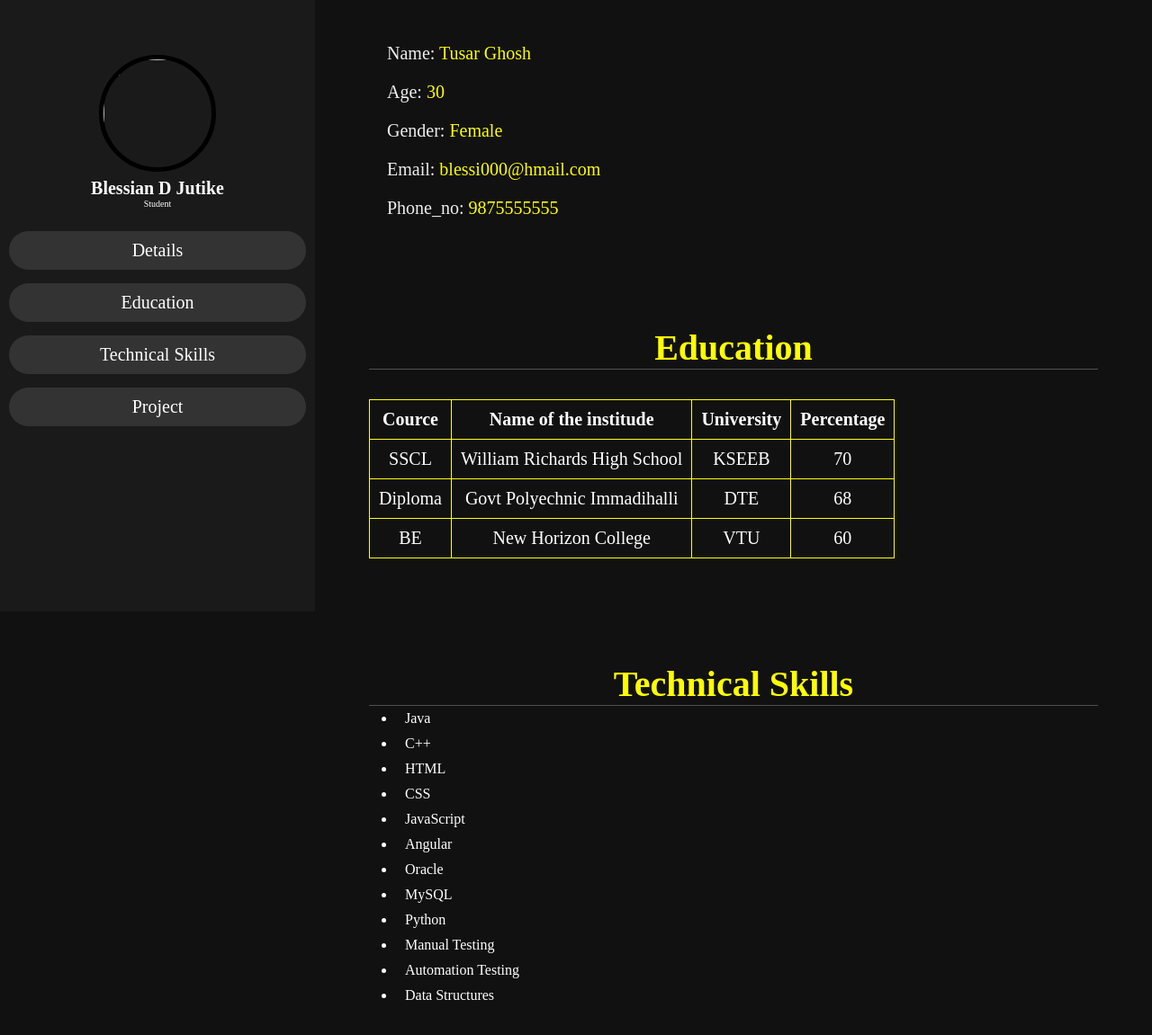
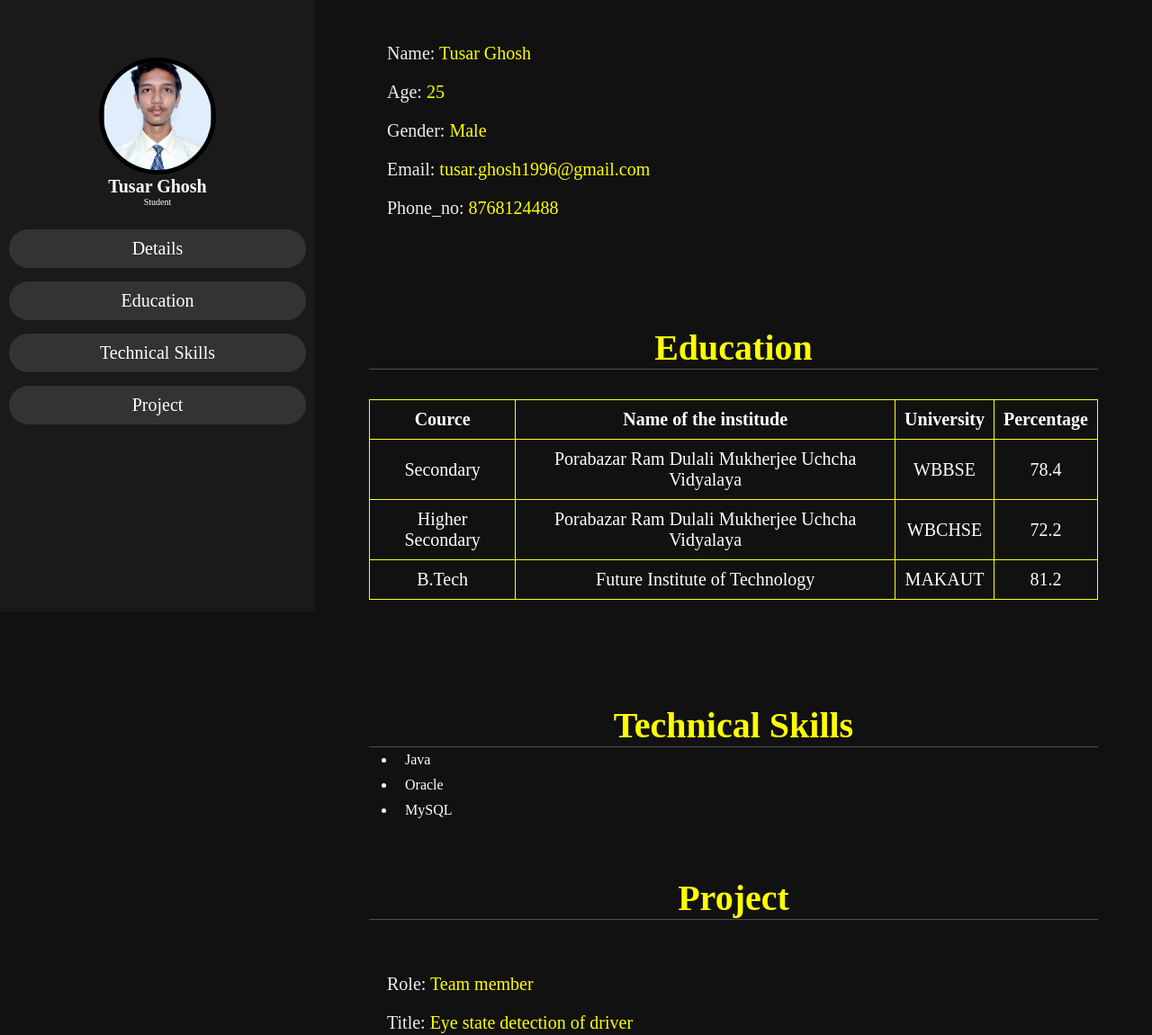
Before and after one commit to Tusar1996/Tusar.github.io, a plain HTML site: page index.html in a window 1280 px wide. Shown: the part 120-1271 px from the top of the page at 90% size. Drawn offline with Linux system fonts and the light colour scheme.

Commit message:
Update index.html

```diff
--- a/index.html
+++ b/index.html
@@ -10,8 +10,8 @@
 <body>
     <header>
        <div class="user">
-       <img src="photo.jpg">
-       <h5 class="nm">Blessian D Jutike</h5>
+       <img src="myself.jpg">
+       <h5 class="nm">Tusar Ghosh</h5>
        <p class="jb">Student</p>
        </div>
        <nav class="nv">
@@ -28,10 +28,10 @@
         <div class="Row">
         <div class="det">
              <h3><span>Name: </span>Tusar Ghosh</h3>
-             <h3><span>Age: </span>30</h3>
-             <h3><span>Gender: </span>Female</h3>
-             <h3><span>Email: </span>blessi000@hmail.com</h3>
-             <h3><span>Phone_no: </span>9875555555</h3>
+             <h3><span>Age: </span>25</h3>
+             <h3><span>Gender: </span>Male</h3>
+             <h3><span>Email: </span>tusar.ghosh1996@gmail.com</h3>
+             <h3><span>Phone_no: </span>8768124488</h3>
         </div>
     </div>
     </section>
@@ -45,22 +45,22 @@
             <th>Percentage</th>
         </tr>
         <tr>
-            <td>SSCL</td>
-            <td>William Richards High School</td>
-            <td>KSEEB</td>
-            <td>70</td>
+            <td>Secondary</td>
+            <td>Porabazar Ram Dulali Mukherjee Uchcha Vidyalaya</td>
+            <td>WBBSE</td>
+            <td>78.4</td>
         </tr>
         <tr>
-            <td>Diploma</td>
-            <td>Govt Polyechnic Immadihalli</td>
-            <td>DTE</td>
-            <td>68</td>
+            <td>Higher Secondary</td>
+            <td>Porabazar Ram Dulali Mukherjee Uchcha Vidyalaya</td>
+            <td>WBCHSE</td>
+            <td>72.2</td>
         </tr>
         <tr>
-            <td>BE</td>
-            <td>New Horizon College</td>
-            <td>VTU</td>
-            <td>60</td>
+            <td>B.Tech</td>
+            <td>Future Institute of Technology</td>
+            <td>MAKAUT</td>
+            <td>81.2</td>
         </tr>
     </table>
 </section>
@@ -70,17 +70,10 @@
     <div>
     <ul id="lis">
         <li>Java</li>
-        <li>C++</li>
-        <li>HTML</li>
-        <li>CSS</li>
-        <li>JavaScript</li>
-        <li>Angular</li>
         <li>Oracle</li>
         <li>MySQL</li>
-        <li>Python</li>
-        <li>Manual Testing</li>
-        <li>Automation Testing</li>
-        <li>Data Structures</li>
+
+
     </ul>
 </div>
 </section>
```
